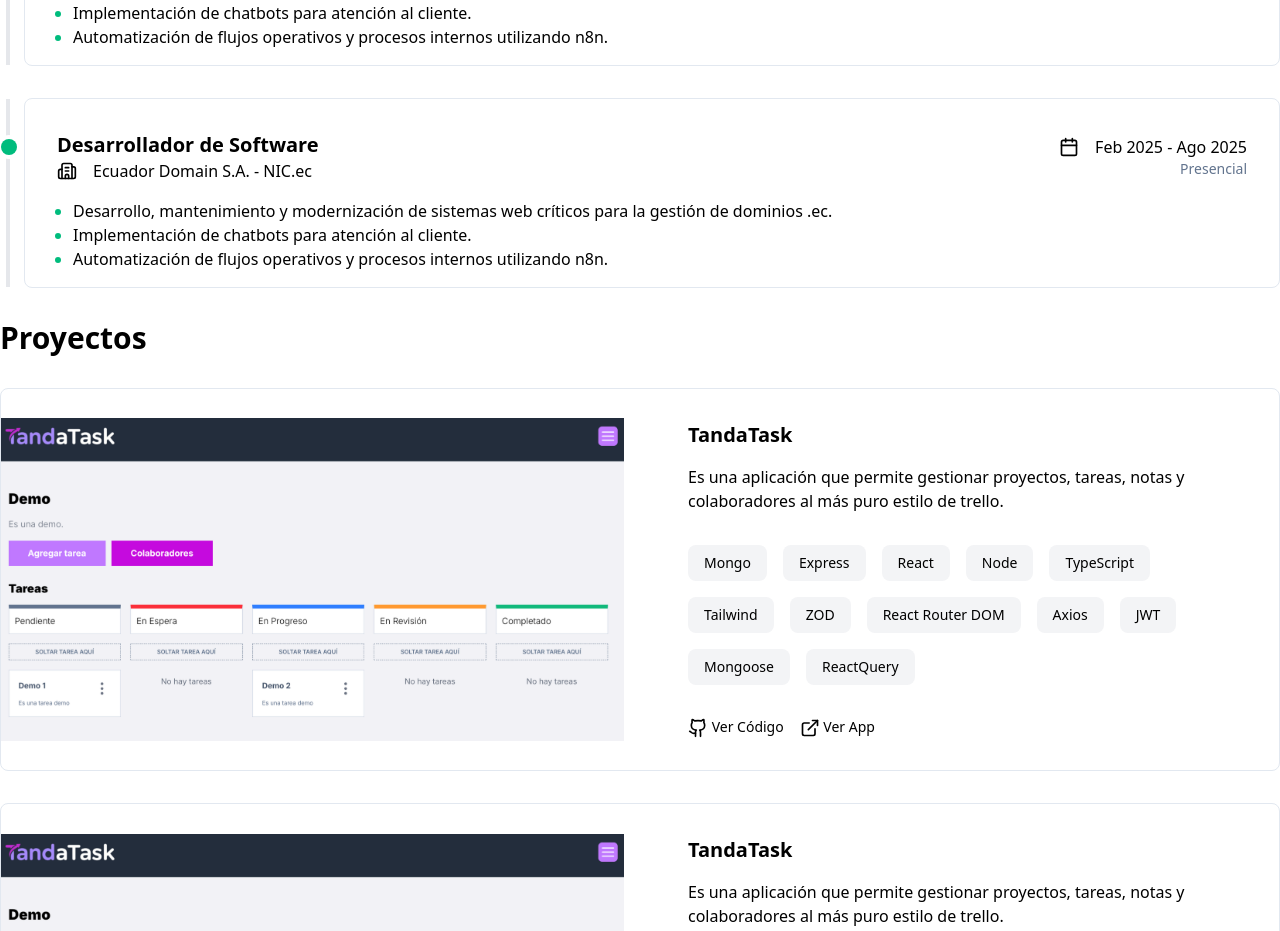
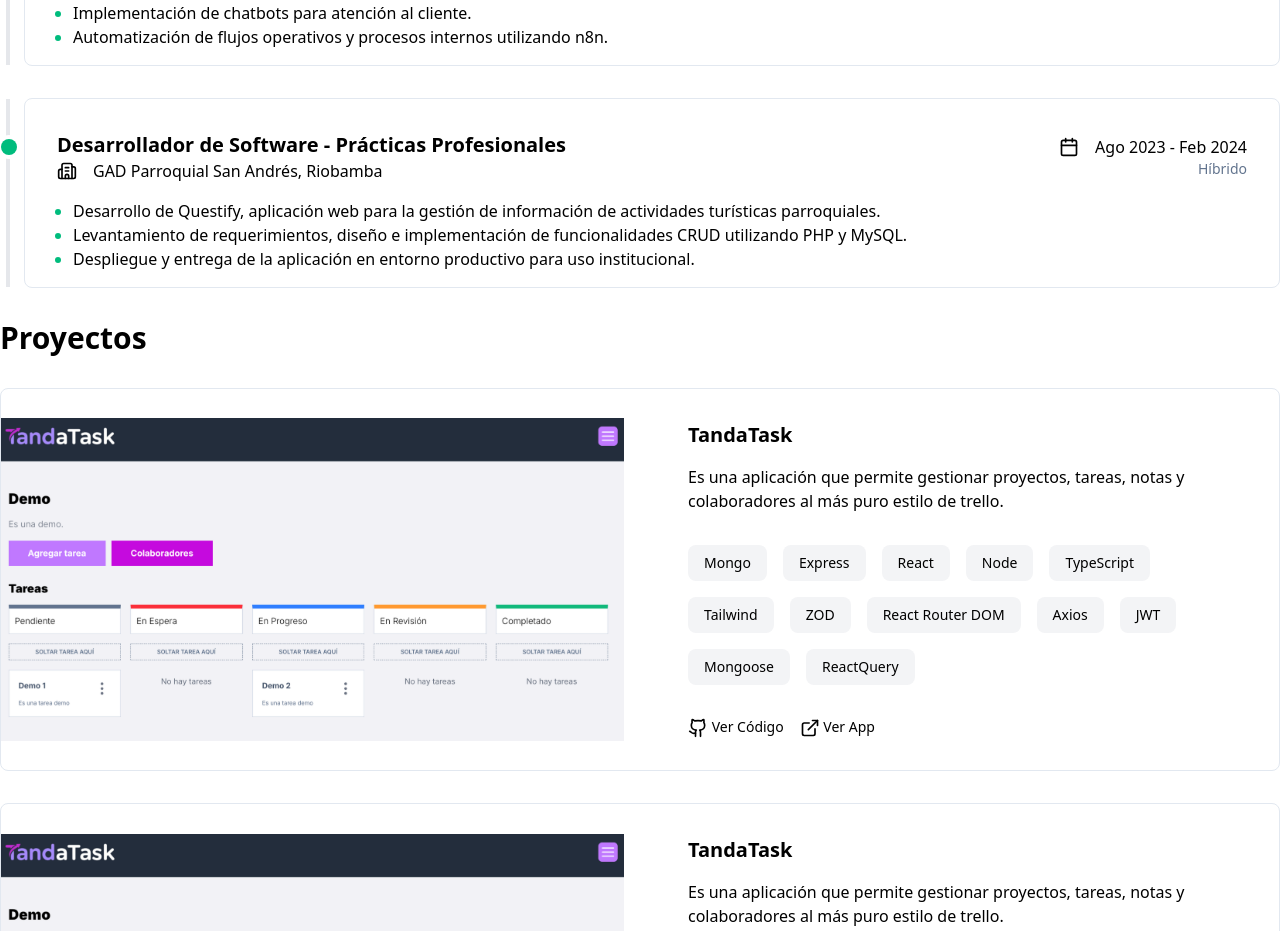
Before and after one commit to arielhurtado388/Portafolio, a React (Vite) app: page / in a window 1280 px wide. Shown: the part 960-1891 px from the top of the page. Built offline with nearby package versions, Linux system fonts and the light colour scheme.

Commit message:
Data de experiencia

```diff
--- a/src/App.tsx
+++ b/src/App.tsx
@@ -4,6 +4,7 @@ import CardHabilidad from "./components/CardHabilidad";
 import CardProyecto from "./components/CardProyecto";
 import Header from "./components/Header";
 import { informacionAcerca } from "./data/acerca";
+import { informacionExperiencia } from "./data/experiencia";
 
 function App() {
   return (
@@ -40,8 +41,9 @@ function App() {
 
         <main className="mt-8">
           <h2 className="text-2xl md:text-3xl font-bold">Experiencia</h2>
-          <CardExperiencia />
-          <CardExperiencia />
+          {informacionExperiencia.map((experiencia, index) => (
+            <CardExperiencia key={experiencia.id} experiencia={experiencia} />
+          ))}
         </main>
 
         <section className="mt-8">
--- a/src/components/CardExperiencia.tsx
+++ b/src/components/CardExperiencia.tsx
@@ -1,10 +1,16 @@
-export default function CardExperiencia() {
+import type { Experiencia } from "../types";
+
+export default function CardExperiencia({
+  experiencia,
+}: {
+  experiencia: Experiencia;
+}) {
   return (
     <div className="relative border border-slate-200 rounded-lg mt-8 p-4 ml-6 before:content-[''] before:absolute before:-left-6 before:top-[2.5rem] before:w-4 before:h-4 before:bg-emerald-500 before:rounded-full before:ring-4 before:ring-white before:z-10 after:content-[''] after:absolute after:-left-[19px] after:top-0 after:h-full after:w-1 after:bg-gray-200 hover:border-emerald-800 transition-all">
       <header className="flex flex-col md:flex-row justify-between gap-4 m-4 md:items-center">
         <div>
           <h3 className="text-lg md:text-xl font-semibold">
-            Desarrollador de Software
+            {experiencia.cargo}
           </h3>
 
           <p className="flex items-center gap-4">
@@ -26,7 +32,7 @@ export default function CardExperiencia() {
               <path d="M6 10H4a2 2 0 0 0-2 2v7a2 2 0 0 0 2 2h16a2 2 0 0 0 2-2V9a2 2 0 0 0-2-2h-2" />
               <path d="M6 21V5a2 2 0 0 1 2-2h8a2 2 0 0 1 2 2v16" />
             </svg>
-            Ecuador Domain S.A. - NIC.ec
+            {experiencia.empresa}
           </p>
         </div>
 
@@ -49,21 +55,17 @@ export default function CardExperiencia() {
               <rect width="18" height="18" x="3" y="4" rx="2" />
               <path d="M3 10h18" />
             </svg>
-            Feb 2025 - Ago 2025
+            {experiencia.fecha}
           </h3>
-          <p className="text-sm md:text-right text-slate-500">Presencial</p>
+          <p className="text-sm md:text-right text-slate-500">
+            {experiencia.modalidad}
+          </p>
         </div>
       </header>
       <ul className="list-disc marker:text-emerald-500 px-8 text-sm md:text-base">
-        <li>
-          Desarrollo, mantenimiento y modernización de sistemas web críticos
-          para la gestión de dominios .ec.
-        </li>
-        <li>Implementación de chatbots para atención al cliente.</li>
-        <li>
-          Automatización de flujos operativos y procesos internos utilizando
-          n8n.
-        </li>
+        {experiencia.listado.map((item, index) => (
+          <li key={index}>{item}</li>
+        ))}
       </ul>
     </div>
   );
--- /dev/null
+++ b/src/data/experiencia.ts
@@ -0,0 +1,27 @@
+export const informacionExperiencia = [
+  {
+    id: 1,
+    cargo: "Desarrollador de Software",
+    empresa: "Ecuador Domain S.A. - NIC.ec",
+    fecha: "Feb 2025 - Ago 2025",
+    modalidad: "Presencial",
+    listado: [
+      "Desarrollo, mantenimiento y modernización de sistemas web críticos para la gestión de dominios .ec.",
+      "Implementación de chatbots para atención al cliente.",
+      "Automatización de flujos operativos y procesos internos utilizando n8n.",
+    ],
+  },
+
+  {
+    id: 2,
+    cargo: "Desarrollador de Software - Prácticas Profesionales",
+    empresa: "GAD Parroquial San Andrés, Riobamba",
+    fecha: "Ago 2023 - Feb 2024",
+    modalidad: "Híbrido",
+    listado: [
+      "Desarrollo de Questify, aplicación web para la gestión de información de actividades turísticas parroquiales.",
+      "Levantamiento de requerimientos, diseño e implementación de funcionalidades CRUD utilizando PHP y MySQL.",
+      "Despliegue y entrega de la aplicación en entorno productivo para uso institucional.",
+    ],
+  },
+];
--- /dev/null
+++ b/src/types/index.ts
@@ -0,0 +1,15 @@
+export type Acerca = {
+  id: number;
+  titulo: string;
+  subtitulo: string;
+  descripcion: string;
+};
+
+export type Experiencia = {
+  id: number;
+  cargo: string;
+  empresa: string;
+  fecha: string;
+  modalidad: string;
+  listado: string[];
+};
```
